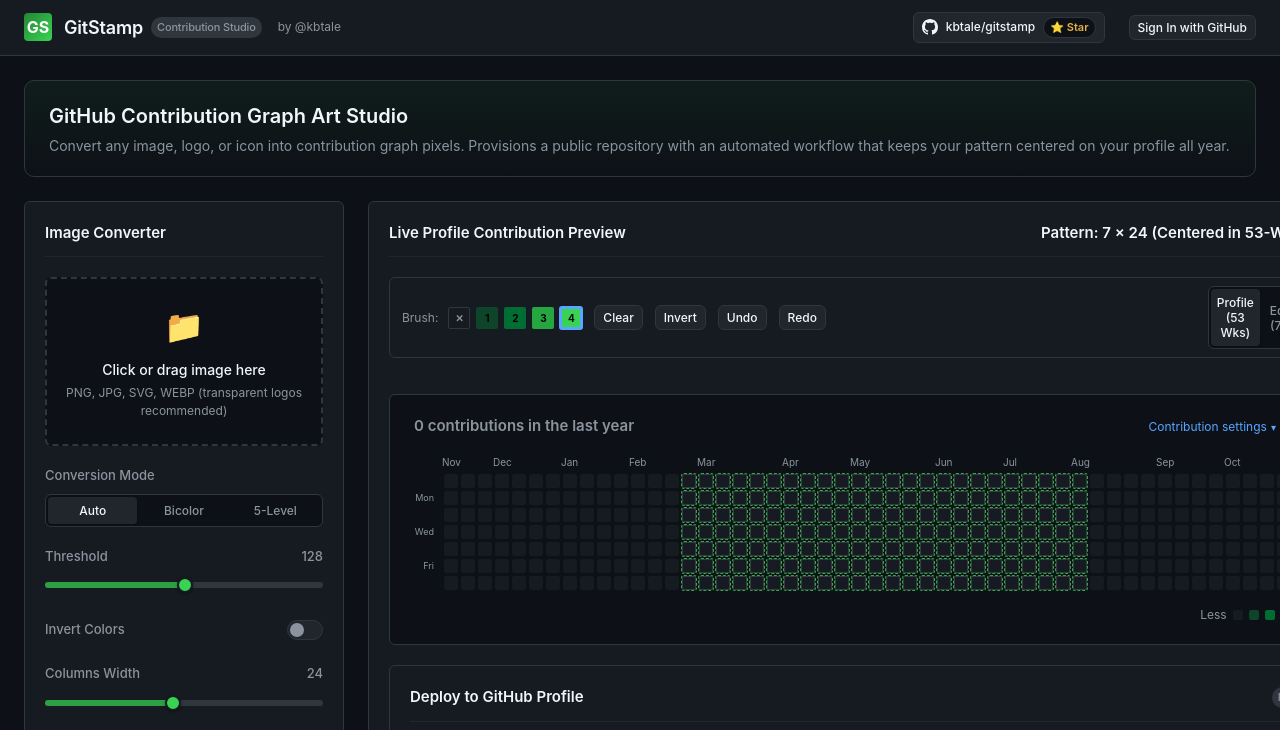
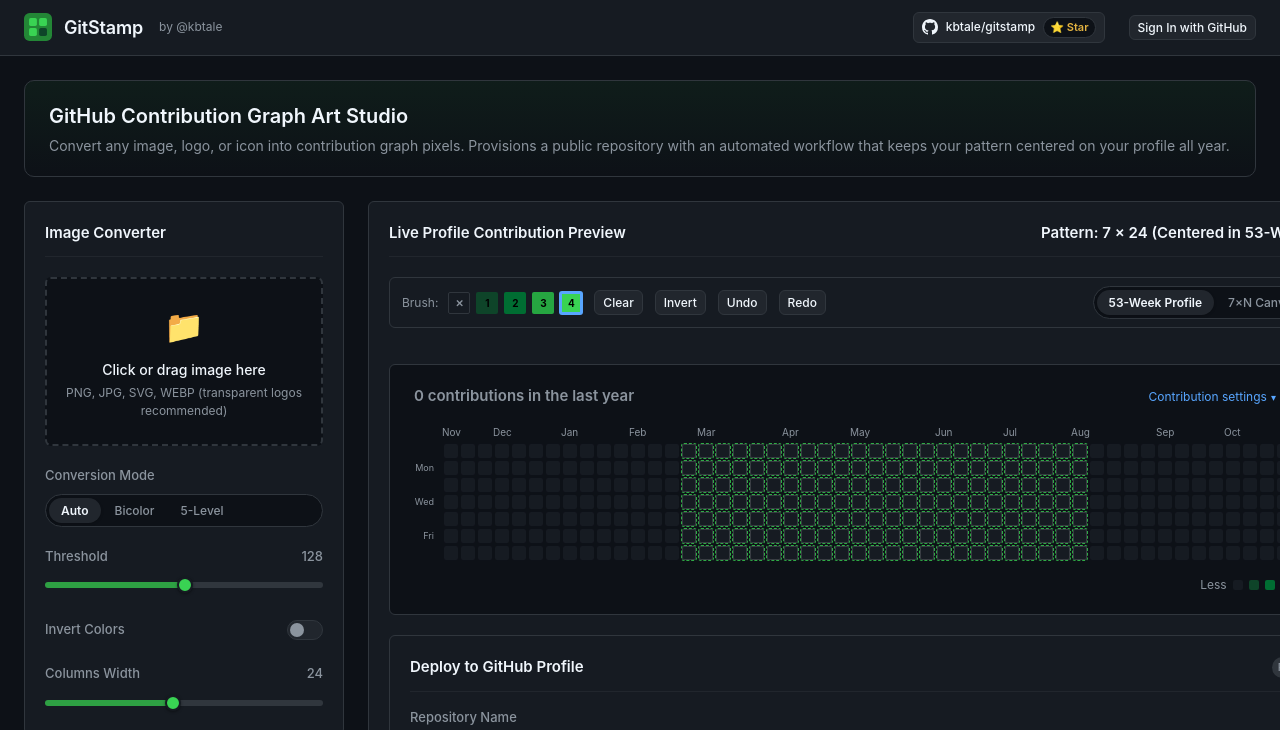
Before and after one commit to kbtale/gitstamp, a website built with Vite: page frontend/index.html in a window 1280 px wide. Both pictures are taken after a click on the radio button "Auto". Shown: the top 730 px of the page. Built offline with nearby package versions, Linux system fonts and the light colour scheme; no server answers; files whose address does not match are found by name; what @ui-sdk/core would draw is missing.

Commit message:
improve controls icons and brand

```diff
--- a/frontend/index.html
+++ b/frontend/index.html
@@ -9,10 +9,17 @@
 <body>
   <header class="site-header">
     <div class="brand">
-      <div class="brand-icon">GS</div>
+      <div class="brand-icon">
+        <svg width="24" height="24" viewBox="0 0 100 100" fill="none" xmlns="http://www.w3.org/2000/svg">
+          <rect width="100" height="100" rx="20" fill="#238636"/>
+          <rect x="18" y="18" width="28" height="28" rx="6" fill="#39d353"/>
+          <rect x="54" y="18" width="28" height="28" rx="6" fill="#39d353"/>
+          <rect x="18" y="54" width="28" height="28" rx="6" fill="#39d353"/>
+          <rect x="54" y="54" width="28" height="28" rx="6" fill="#0e4429"/>
+        </svg>
+      </div>
       <div class="brand-title">
         <span>GitStamp</span>
-        <span class="brand-badge">Contribution Studio</span>
       </div>
       <a href="https://github.com/kbtale" target="_blank" rel="noopener noreferrer" class="author-tag">by @kbtale</a>
     </div>
@@ -89,11 +96,19 @@
           <div class="view-controls" style="margin-left: auto; display: flex; align-items: center; gap: 0.5rem;">
             <div id="view-mode-container"></div>
             <button type="button" class="theme-toggle-btn" id="btn-theme-toggle" aria-label="Toggle dark/light theme" title="Toggle dark/light theme">
-              <svg class="sun-icon" height="16" width="16" viewBox="0 0 16 16" fill="currentColor">
-                <path d="M8 12a4 4 0 1 0 0-8 4 4 0 0 0 0 8ZM8 0a.75.75 0 0 1 .75.75v1.5a.75.75 0 0 1-1.5 0V.75A.75.75 0 0 1 8 0ZM8 13a.75.75 0 0 1 .75.75v1.5a.75.75 0 0 1-1.5 0v-1.5A.75.75 0 0 1 8 13ZM3.05 3.05a.75.75 0 0 1 1.06 0l1.06 1.06a.75.75 0 0 1-1.06 1.06L3.05 4.11a.75.75 0 0 1 0-1.06Zm7.78 7.78a.75.75 0 0 1 1.06 0l1.06 1.06a.75.75 0 0 1-1.06 1.06l-1.06-1.06a.75.75 0 0 1 0-1.06ZM0 8a.75.75 0 0 1 .75-.75h1.5a.75.75 0 0 1 0 1.5H.75A.75.75 0 0 1 0 8Zm13 0a.75.75 0 0 1 .75-.75h1.5a.75.75 0 0 1 0 1.5h-1.5A.75.75 0 0 1 13 8ZM4.11 12.95a.75.75 0 0 1 0-1.06l1.06-1.06a.75.75 0 0 1 1.06 1.06l-1.06 1.06a.75.75 0 0 1-1.06 0Zm7.78-7.78a.75.75 0 0 1 0-1.06l1.06-1.06a.75.75 0 1 1 1.06 1.06l-1.06 1.06a.75.75 0 0 1-1.06 0Z"></path>
+              <svg class="sun-icon" width="16" height="16" viewBox="0 0 24 24" fill="none" stroke="currentColor" stroke-width="2" stroke-linecap="round" stroke-linejoin="round">
+                <circle cx="12" cy="12" r="4"></circle>
+                <path d="M12 2v2"></path>
+                <path d="M12 20v2"></path>
+                <path d="m4.93 4.93 1.41 1.41"></path>
+                <path d="m17.66 17.66 1.41 1.41"></path>
+                <path d="M2 12h2"></path>
+                <path d="M20 12h2"></path>
+                <path d="m6.34 17.66-1.41 1.41"></path>
+                <path d="m19.07 4.93-1.41 1.41"></path>
               </svg>
-              <svg class="moon-icon" height="16" width="16" viewBox="0 0 16 16" fill="currentColor">
-                <path d="M9.598 1.591a.749.749 0 0 1 .785-.175 7.001 7.001 0 1 1-8.967 8.967.75.75 0 0 1 .961-.96 5.5 5.5 0 0 0 7.046-7.046.75.75 0 0 1 .175-.786Zm1.616 1.945a7 7 0 0 1-7.678 7.678A5.499 5.499 0 0 0 11.214 3.536Z"></path>
+              <svg class="moon-icon" width="16" height="16" viewBox="0 0 24 24" fill="none" stroke="currentColor" stroke-width="2" stroke-linecap="round" stroke-linejoin="round">
+                <path d="M12 3a6 6 0 0 0 9 9 9 9 0 1 1-9-9Z"></path>
               </svg>
             </button>
           </div>
--- a/frontend/src/main.ts
+++ b/frontend/src/main.ts
@@ -116,6 +116,8 @@ if (DEFAULT_APP_SLUG) {
   linkInstallApp.href = `https://github.com/apps/${DEFAULT_APP_SLUG}/installations/new`;
 }
 
+let isUserManualThreshold = false;
+
 const modeControl = createSegmentedControl<ProcessingMode>({
   container: modeContainer,
   options: [
@@ -126,6 +128,9 @@ const modeControl = createSegmentedControl<ProcessingMode>({
   initialValue: 'auto',
   onChange: (mode) => {
     currentMode = mode;
+    if (mode === 'auto') {
+      isUserManualThreshold = false;
+    }
     reprocessCurrentImage();
   }
 });
@@ -138,7 +143,12 @@ const thresholdSlider = createSlider({
   label: 'Threshold',
   onChange: (val) => {
     currentThreshold = val;
-    reprocessCurrentImage();
+    isUserManualThreshold = true;
+    if (currentMode === 'auto') {
+      currentMode = 'bicolor';
+      modeControl.setValue('bicolor');
+    }
+    reprocessCurrentImage(undefined, true);
   }
 });
 
@@ -175,8 +185,8 @@ btnThemeToggle.addEventListener('click', () => {
 createSegmentedControl<'profile' | 'editor'>({
   container: viewModeContainer,
   options: [
-    { label: 'Profile (53 Wks)', value: 'profile' },
-    { label: 'Editor (7×N)', value: 'editor' }
+    { label: '53-Week Profile', value: 'profile' },
+    { label: '7×N Canvas', value: 'editor' }
   ],
   initialValue: currentViewMode,
   onChange: (view) => {
@@ -223,7 +233,7 @@ function renderMonthLabels() {
   }
 }
 
-function reprocessCurrentImage(customWidth?: number) {
+function reprocessCurrentImage(customWidth?: number, isManualThresholdChange?: boolean) {
   if (!currentImage) {
     return;
   }
@@ -235,7 +245,8 @@ function reprocessCurrentImage(customWidth?: number) {
   });
 
   matrixStore.setMatrix(result.matrix);
-  if (currentMode === 'auto') {
+  if (currentMode === 'auto' && !isUserManualThreshold && !isManualThresholdChange) {
+    currentThreshold = result.calculatedThreshold;
     thresholdSlider.setValue(result.calculatedThreshold);
   }
 }
@@ -420,6 +431,7 @@ async function handleFileUpload(file: File) {
       customWidth: targetWidth
     });
 
+    isUserManualThreshold = false;
     currentThreshold = result.calculatedThreshold;
     thresholdSlider.setValue(result.calculatedThreshold);
 
--- a/frontend/src/styles/main.css
+++ b/frontend/src/styles/main.css
@@ -52,14 +52,16 @@ button, input, select {
 .brand-icon {
   width: 28px;
   height: 28px;
-  background: linear-gradient(135deg, #238636 0%, #39d353 100%);
-  border-radius: var(--radius-sm);
   display: flex;
   align-items: center;
   justify-content: center;
-  color: white;
-  font-weight: 700;
-  font-size: 1rem;
+}
+
+.brand-icon svg {
+  width: 28px;
+  height: 28px;
+  border-radius: var(--radius-sm);
+  display: block;
 }
 
 .brand-title {
@@ -369,12 +371,12 @@ button, input, select {
 }
 
 .segmented-control {
-  display: grid;
-  grid-template-columns: repeat(auto-fit, minmax(0, 1fr));
+  display: inline-flex;
+  align-items: center;
   background-color: var(--color-bg-base);
   border: 1px solid var(--color-border);
-  border-radius: var(--radius-md);
-  padding: 2px;
+  border-radius: var(--radius-full);
+  padding: 3px;
   gap: 2px;
 }
 
@@ -382,18 +384,20 @@ button, input, select {
   background: none;
   border: none;
   color: var(--color-text-muted);
-  padding: 0.375rem 0.25rem;
-  border-radius: var(--radius-sm);
+  padding: 0.3125rem 0.75rem;
+  border-radius: var(--radius-full);
   font-size: 0.75rem;
   font-weight: 500;
   cursor: pointer;
-  transition: background-color var(--transition-fast), color var(--transition-fast);
+  white-space: nowrap;
+  transition: background-color var(--transition-fast), color var(--transition-fast), box-shadow var(--transition-fast);
 }
 
 .segmented-button.active {
   background-color: var(--color-bg-elevated);
   color: var(--color-text-main);
-  box-shadow: var(--shadow-sm);
+  box-shadow: 0 1px 3px rgba(0, 0, 0, 0.2);
+  font-weight: 600;
 }
 
 .range-slider {
@@ -508,18 +512,19 @@ input:checked + .slider-knob:before {
   display: inline-flex;
   align-items: center;
   justify-content: center;
-  border-radius: var(--radius-md);
+  border-radius: var(--radius-full);
   border: 1px solid var(--color-border);
   background-color: var(--color-bg-base);
   color: var(--color-text-main);
   cursor: pointer;
-  transition: background-color var(--transition-fast), border-color var(--transition-fast);
+  transition: background-color var(--transition-fast), border-color var(--transition-fast), transform var(--transition-fast);
   flex-shrink: 0;
 }
 
 .theme-toggle-btn:hover {
   background-color: var(--color-bg-elevated);
   border-color: var(--color-text-muted);
+  transform: scale(1.05);
 }
 
 .theme-toggle-btn .sun-icon {
```
